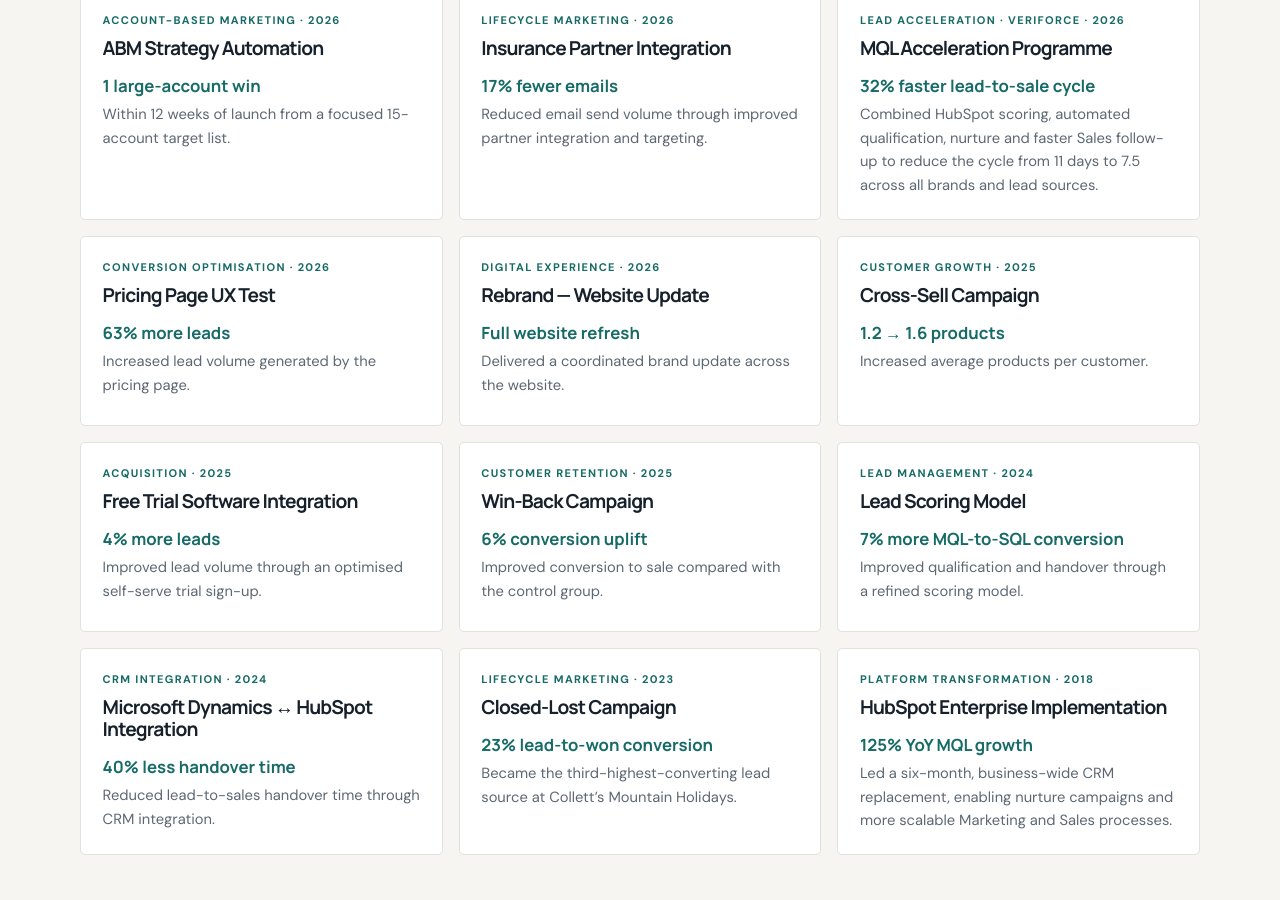
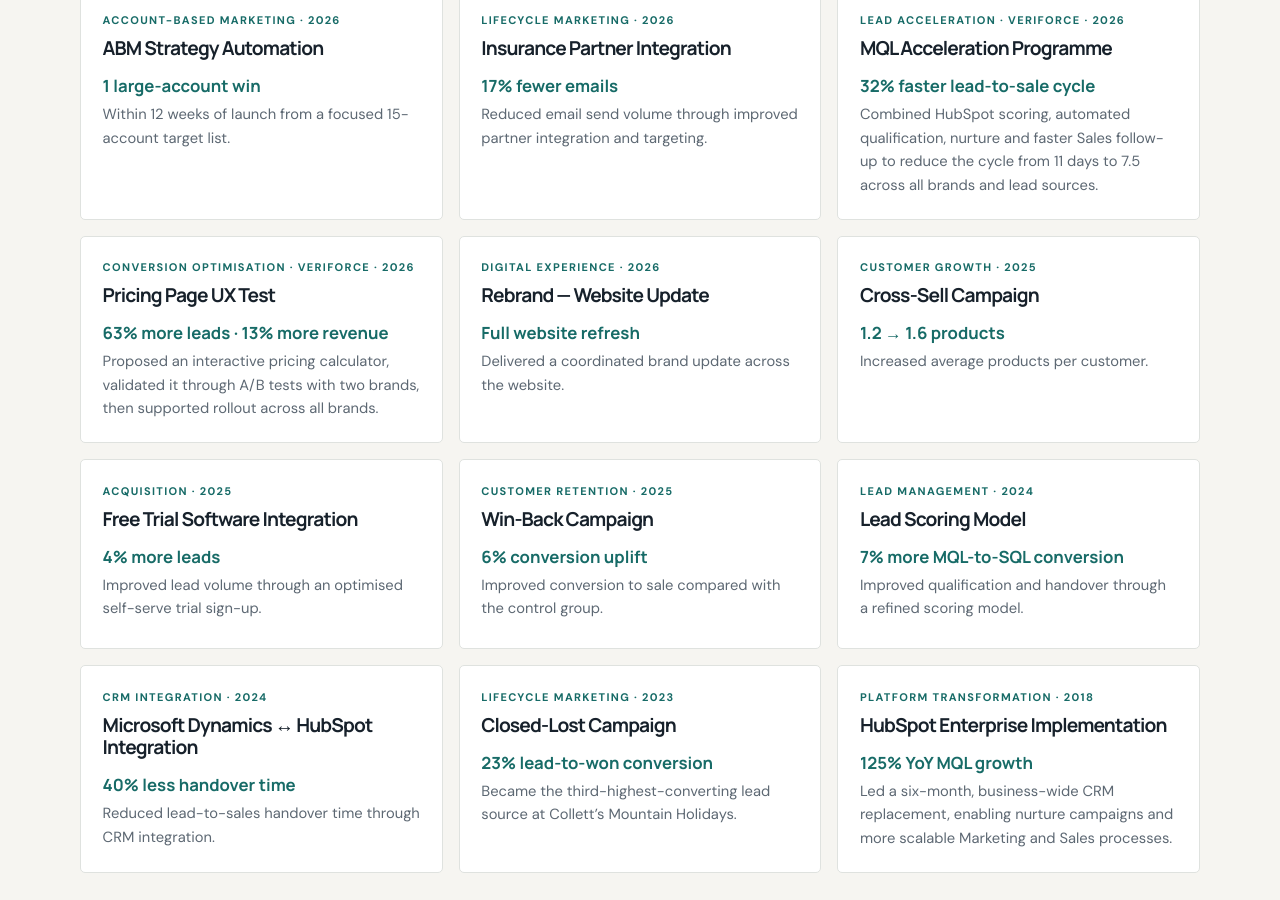
Before and after one commit to georgefwmurray/Marketing-Operations-Control-Centre, a Jekyll site: the page built from Campaign-Commercial-Projects.md, in a window 1280 px wide and 900 px high, scrolled down 1461 px. Built offline with Jekyll 4.4.1, drawn with Linux system fonts in a browser that asks for light colours.

Commit message:
Update pricing page portfolio result

```diff
--- a/Campaign-Commercial-Projects.md
+++ b/Campaign-Commercial-Projects.md
@@ -33,7 +33,7 @@ description: "Selected campaign, sales and platform projects across marketing au
     <article class="project-card"><span class="project-category">Account-based marketing · 2026</span><h3><a href="Campaign%20%26%20Commercial%20Projects/ABM-Strategy-Automation.html">ABM Strategy Automation</a></h3><strong>1 large-account win</strong><p>Within 12 weeks of launch from a focused 15-account target list.</p></article>
     <article class="project-card"><span class="project-category">Lifecycle marketing · 2026</span><h3><a href="Campaign%20%26%20Commercial%20Projects/Insurance-Partner-Integration.html">Insurance Partner Integration</a></h3><strong>17% fewer emails</strong><p>Reduced email send volume through improved partner integration and targeting.</p></article>
     <article class="project-card"><span class="project-category">Lead acceleration · Veriforce · 2026</span><h3><a href="Campaign%20%26%20Commercial%20Projects/MQL-Acceleration-Campaign.html">MQL Acceleration Programme</a></h3><strong>32% faster lead-to-sale cycle</strong><p>Combined HubSpot scoring, automated qualification, nurture and faster Sales follow-up to reduce the cycle from 11 days to 7.5 across all brands and lead sources.</p></article>
-    <article class="project-card"><span class="project-category">Conversion optimisation · 2026</span><h3><a href="Campaign%20%26%20Commercial%20Projects/Pricing-Page-UX-Test.html">Pricing Page UX Test</a></h3><strong>63% more leads</strong><p>Increased lead volume generated by the pricing page.</p></article>
+    <article class="project-card"><span class="project-category">Conversion optimisation · Veriforce · 2026</span><h3><a href="Campaign%20%26%20Commercial%20Projects/Pricing-Page-UX-Test.html">Pricing Page UX Test</a></h3><strong>63% more leads · 13% more revenue</strong><p>Proposed an interactive pricing calculator, validated it through A/B tests with two brands, then supported rollout across all brands.</p></article>
     <article class="project-card"><span class="project-category">Digital experience · 2026</span><h3><a href="Campaign%20%26%20Commercial%20Projects/Rebrand-Website-Update.html">Rebrand — Website Update</a></h3><strong>Full website refresh</strong><p>Delivered a coordinated brand update across the website.</p></article>
     <article class="project-card"><span class="project-category">Customer growth · 2025</span><h3><a href="Campaign%20%26%20Commercial%20Projects/Cross-Sell-Campaign.html">Cross-Sell Campaign</a></h3><strong>1.2 → 1.6 products</strong><p>Increased average products per customer.</p></article>
     <article class="project-card"><span class="project-category">Acquisition · 2025</span><h3><a href="Campaign%20%26%20Commercial%20Projects/Free-Trial-Software-Integration.html">Free Trial Software Integration</a></h3><strong>4% more leads</strong><p>Improved lead volume through an optimised self-serve trial sign-up.</p></article>
```
